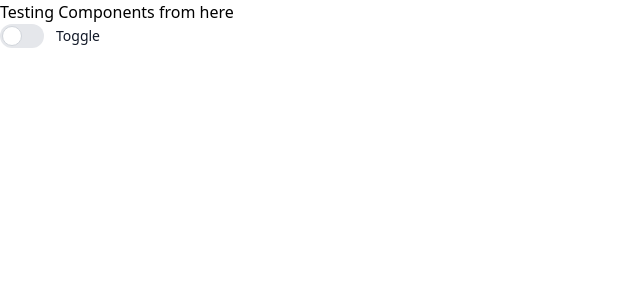
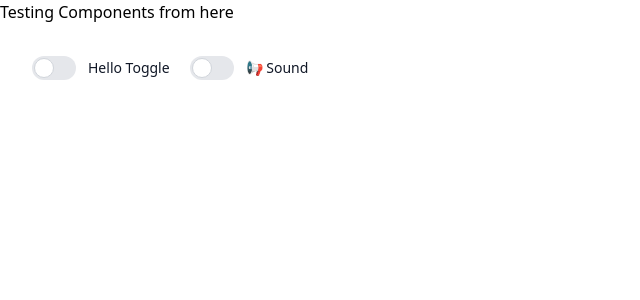
Before and after one commit to linkon63/vue-reusable-components, a Vue app: page / in a window 1280 px wide. Shown: the top 300 px of the page, without its empty margins (0-640 px from the left). Built offline with nearby package versions, Linux system fonts and the light colour scheme.

Commit message:
Base modal expale added

```diff
--- a/src/App.vue
+++ b/src/App.vue
@@ -1,6 +1,20 @@
 <template class="w-full">
   <h1>Testing Components from here</h1>
-  <BaseToggle />
+  <div class="p-8">
+    <BaseToggle
+      label="Hello Toggle"
+      toggle-classes="w-11 h-6 bg-gray-200 rounded-full peer peer-focus:ring-4 peer-focus:ring-red-300 dark:peer-focus:ring-red-800 dark:bg-gray-700 peer-checked:after:translate-x-full rtl:peer-checked:after:-translate-x-full peer-checked:after:border-white after:content-[''] after:absolute after:top-0.5 after:start-[2px] after:bg-white after:border-gray-300 after:border after:rounded-full after:h-5 after:w-5 after:transition-all dark:border-gray-600 peer-checked:bg-red-600"
+      toggle-ball-classes="ms-3 text-sm font-medium text-gray-900 dark:text-gray-300"
+    />
+    <BaseToggle
+      label="Sound"
+      toggle-classes="w-11 h-6 bg-gray-200 rounded-full peer peer-focus:ring-4 peer-focus:ring-red-300 dark:peer-focus:ring-red-800 dark:bg-gray-700 peer-checked:after:translate-x-full rtl:peer-checked:after:-translate-x-full peer-checked:after:border-white after:content-[''] after:absolute after:top-0.5 after:start-[2px] after:bg-white after:border-gray-300 after:border after:rounded-full after:h-5 after:w-5 after:transition-all dark:border-gray-600 peer-checked:bg-red-600"
+      toggle-ball-classes="ms-3 text-sm font-medium text-gray-900 dark:text-gray-300"
+    >
+      <template #labelPrefix>📢</template>
+    </BaseToggle>
+  </div>
+
   <!-- <BaseModalTest /> -->
   <!-- <ButtonTest /> -->
   <!-- <RadioboxTest /> -->
--- a/src/components/reusable-components/BaseToggle/BaseToggle.vue
+++ b/src/components/reusable-components/BaseToggle/BaseToggle.vue
@@ -10,36 +10,23 @@
       class="sr-only peer"
       :disabled="disabled"
       :required="required"
+      :checked="checked"
       @click="click"
       @change="changes"
     />
     <div
       class="w-11 h-6 bg-gray-200 peer-focus:outline-none peer-focus:ring-4 peer-focus:ring-blue-300 dark:peer-focus:ring-blue-800 rounded-full peer dark:bg-gray-700 peer-checked:after:translate-x-full rtl:peer-checked:after:-translate-x-full peer-checked:after:border-white after:content-[''] after:absolute after:top-[2px] after:start-[2px] after:bg-white after:border-gray-300 after:border after:rounded-full after:h-5 after:w-5 after:transition-all dark:border-gray-600 peer-checked:bg-blue-600"
+      :class="toggleClasses"
     ></div>
     <span
       :class="toggleBallClasses"
       class="ms-3 text-sm font-medium text-gray-900 dark:text-gray-300"
-      >{{ label }}</span
     >
+      <slot name="labelPrefix" />
+      {{ label }}
+      <slot name="labelSuffix" />
+    </span>
   </label>
-
-  <!-- <label
-    class="w-fit relative inline-flex items-center cursor-pointer"
-    :class="labelClasses"
-  >
-    <input
-      v-model="model"
-      :disabled="disabled"
-      class="sr-only peer"
-      type="checkbox"
-    />
-    <span :class="toggleClasses" />
-    <span
-      class="ml-3 text-sm font-medium text-gray-900 dark:text-gray-300"
-      :class="toggleBallClasses"
-      >{{ label }}</span
-    >
-  </label> -->
 </template>
 
 <script lang="ts" setup>
```
Also changed, not shown: public/img/btoggle1.png (added), public/img/btoggle2.png (added).
